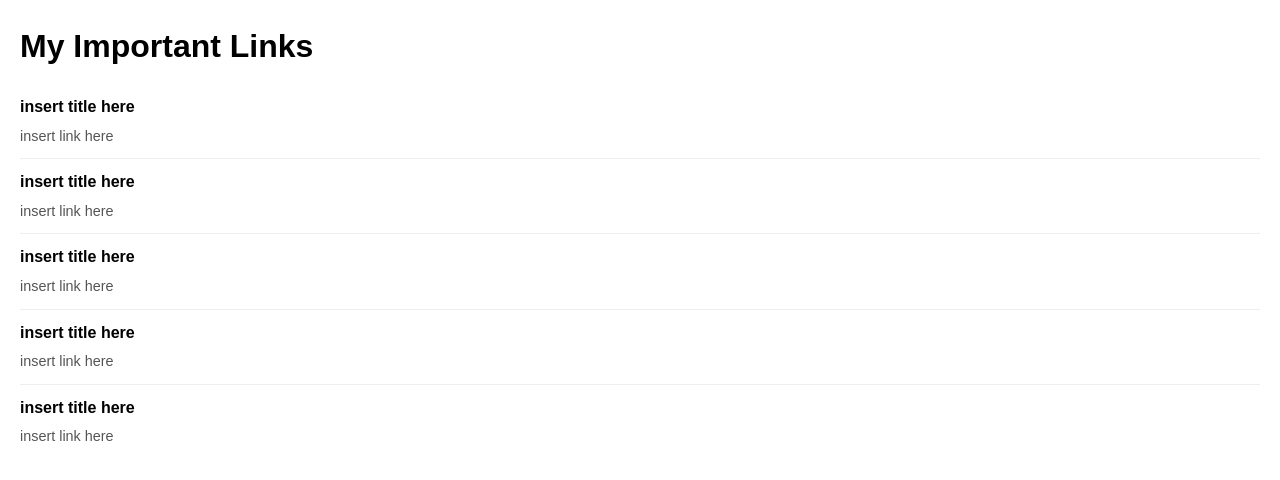
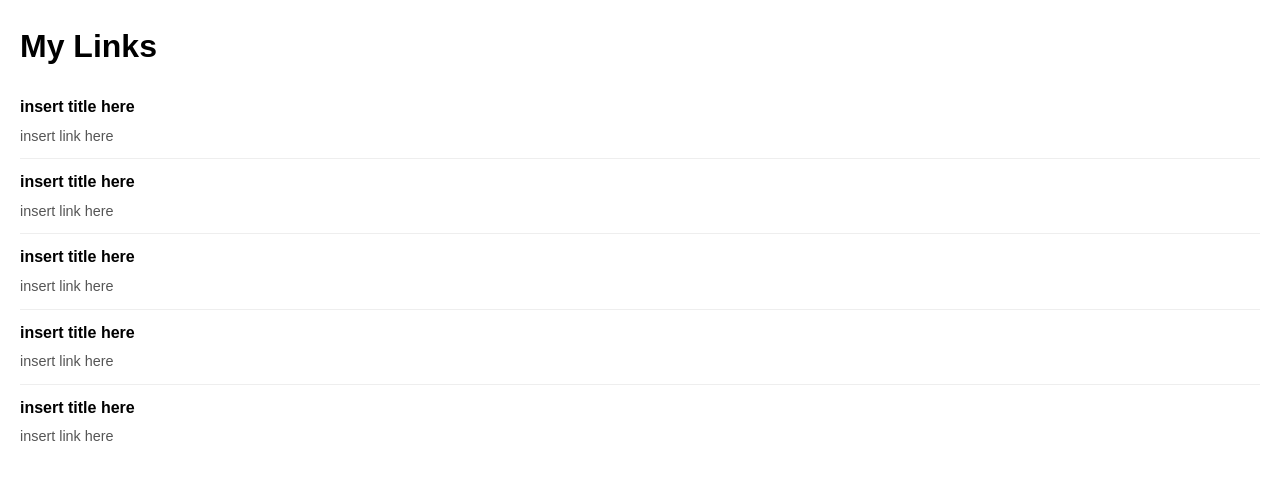
Before and after one commit to Snowyfat/me, a plain HTML site: page index.html in a window 1280 px wide. Drawn offline with Linux system fonts and the light colour scheme.

Commit message:
Update index.html

```diff
--- a/index.html
+++ b/index.html
@@ -43,7 +43,7 @@
 </head>
 <body>
 
-    <h1>My Important Links</h1>
+    <h1>My Links</h1>
 
     <ul>
         <!-- List Item 1 -->
```
